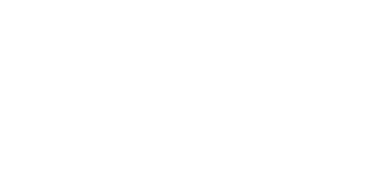
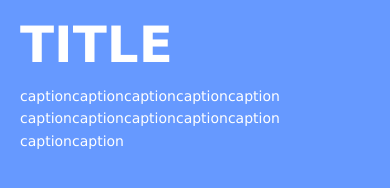
Before and after one commit to KUAD-XtechDesign/js_page-tamaken0802, a plain HTML site: page index.html in a window 390 px wide. Drawn offline with nearby package versions, Linux system fonts and the light colour scheme.

Commit message:
Update index.html

```diff
--- a/index.html
+++ b/index.html
@@ -1,11 +1,76 @@
 <!DOCTYPE html>
-<html lang="en">
+<html lang="ja">
 <head>
-    <meta charset="UTF-8">
-    <meta name="viewport" content="width=device-width, initial-scale=1.0">
-    <title>ThreeJS Starter</title>
+<meta charset="UTF-8">
+<meta name="viewport" content="width=device-width, initial-scale=1"/>
+<title>three.js</title>
+<meta name="robots" content="noindex,follow">
+<style>
+@charset "utf-8";a,abbr,acronym,address,applet,article,aside,audio,big,blockquote,body,caption,cite,code,dd,del,dfn,dialog,div,dl,dt,em,fieldset,figcaption,figure,font,footer,form,h1,h2,h3,h4,h5,h6,header,hgroup,html,iframe,ins,kbd,label,legend,li,mark,menu,nav,object,ol,p,pre,q,s,samp,section,small,span,strike,sub,sup,table,tbody,td,tfoot,th,thead,time,tr,tt,ul,var,video{border:0;font-size:inherit;font-family:inherit;font-style:inherit;font-weight:inherit;margin:0;outline:0;padding:0;vertical-align:baseline;-webkit-box-sizing:border-box;-moz-box-sizing:border-box;-o-box-sizing:border-box;-ms-box-sizing:border-box;box-sizing:border-box;max-height:999999px}a{margin:0;padding:0;font-size:100%;vertical-align:baseline;text-decoration:none!important;color:#000;-webkit-transition:.5s;transition:.5s}body{font-size:16px;-webkit-text-size-adjust:100%;line-height:1;background:#fff;color:#000;font-family:Verdana,"Hiragino Kaku Gothic Pro","ヒラギノ角ゴ Pro W3","メイリオ",Meiryo,"ＭＳ Ｐゴシック","Helvetica Neue",Helvetica,Arial,sans-serif;word-wrap:break-word;overflow:hidden;background-color:#6699ff;}
+	#mv{position: relative;}
+	#mv .box{
+		position: absolute;
+		left:30px;
+		top: 30%;
+		color: #fff;
+		width: 100%;
+	}
+	#mv h1{
+		font-size:80px;
+		font-weight: bold;
+	}
+	#mv .p1{
+		margin-top: 15px;
+		line-height: 1.6;
+		font-size: 14px;
+	}
+	#mv .p2{
+		line-height: 1.6;
+		font-size: 10px;
+		position: absolute;
+		right: 60px;
+		top: 30%;
+		text-align: right;
+	}
+	@media only screen and (max-width:750px){
+		#mv {
+			height: 100vh;
+			overflow: hidden;
+		}
+		#mv .box{
+			height: 100%;
+		}
+		#mv .box{
+			left: 20px;
+			top: 20px;
+		}
+		#mv h1{
+			font-size: 50px;
+		}
+		#mv .p2{
+			display: none;
+		}
+	}
+</style>
+<script src="https://ajax.googleapis.com/ajax/libs/jquery/3.4.1/jquery.min.js"></script>
 </head>
+
 <body>
-    <canvas class="webgl"></canvas>
+
+<div id="mv">
+	<div class="box">
+	<h1>TITLE</h1>
+	<p class="p1">captioncaptioncaptioncaptioncaption<br>captioncaptioncaptioncaptioncaption<br>captioncaption</p>
+	<p class="p2">captioncaptioncaptioncaptioncaption<br>captioncaptioncaptioncaptioncaption<br>captioncaptioncaptioncaptioncaption<br>captioncaptioncaptioncaptioncaption<br>captioncaptioncaptioncaptioncaption<br>captioncaptioncaption</p>
+	</div>
+<canvas id="canvas"></canvas>
+</div>
+
+<script src="js/three.min.js"></script>
+<script src="js/OrbitControls.js"></script>
+<script src="js/OBJLoader.js"></script>
+<script src="js/MTLLoader.js"></script>
+<script src="js/script.js"></script>
+
 </body>
 </html>
```
